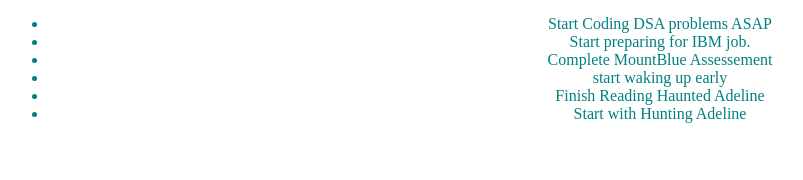
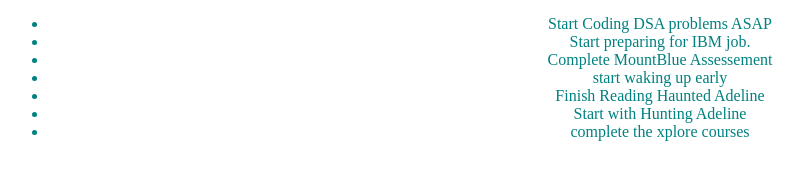
Before and after one commit to Tanushree227/100DaysOfCode_WebDevelopmentBootcamp, a plain HTML site: page HTML_CSS_Basics/index.html in a window 1280 px wide. Shown: the part 460-640 px from the top of the page, without its empty margins (0-803 px from the left). Drawn offline with Linux system fonts and the light colour scheme.

Commit message:
to do list xtra points

```diff
--- a/HTML_CSS_Basics/index.html
+++ b/HTML_CSS_Basics/index.html
@@ -21,6 +21,7 @@
         <li>start waking up early</li>
         <li>Finish Reading Haunted Adeline</li>
         <li>Start with Hunting Adeline</li>
+        <li>complete the xplore courses</li>
     </ul>
 </body>
 </html>
```
